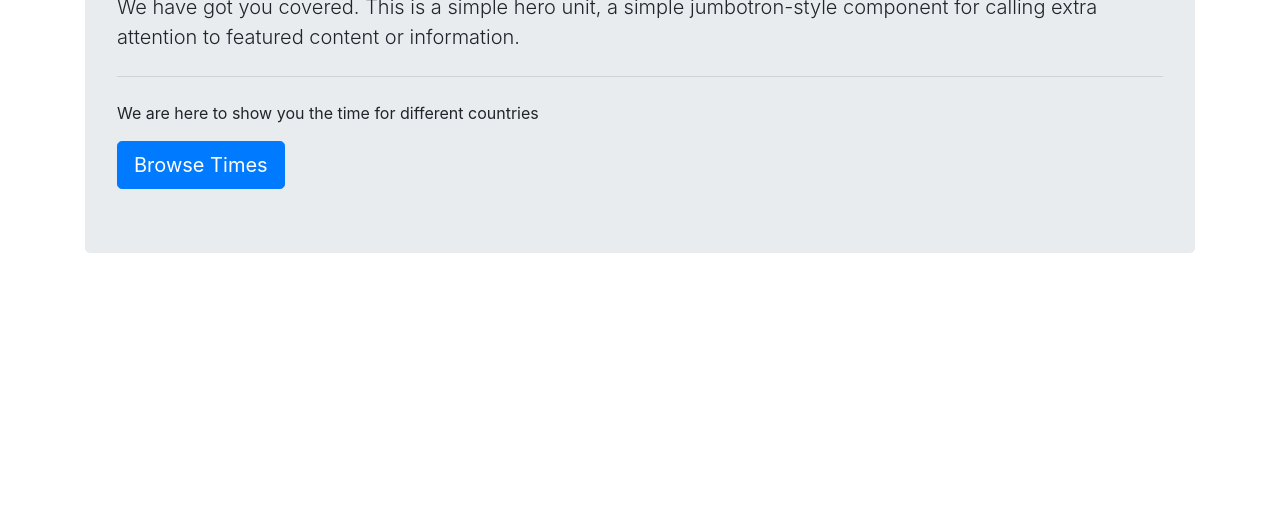
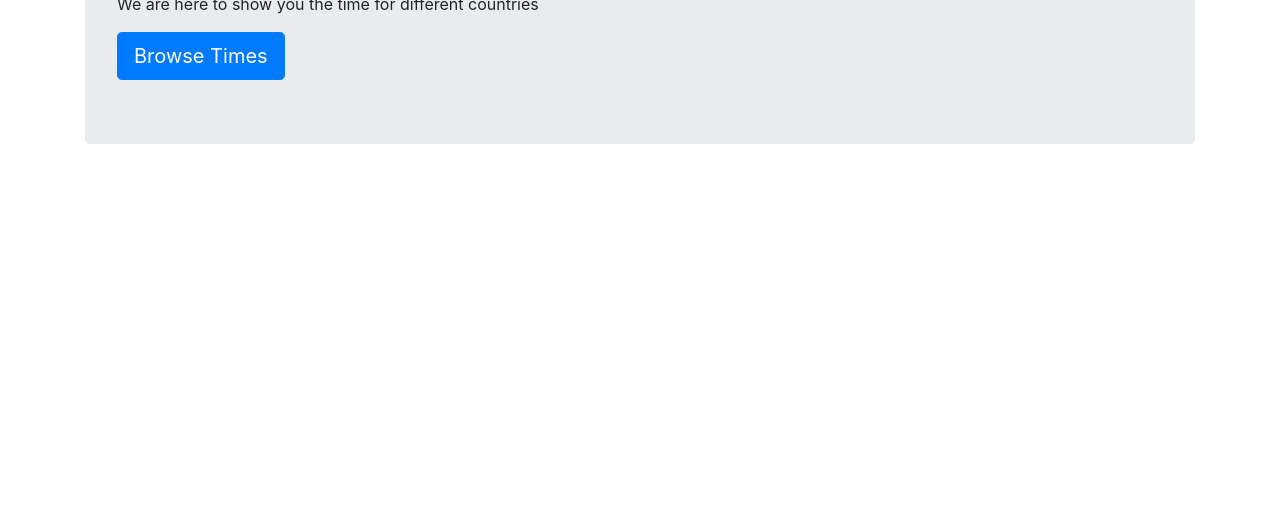
Before and after one commit to suvammohapatra/CLOCK, a plain HTML site: page index.html in a window 1280 px wide. Shown: the part 294-800 px from the top of the page. Drawn offline with nearby package versions, Linux system fonts and the light colour scheme.

Commit message:
Update index.html

```diff
--- a/index.html
+++ b/index.html
@@ -69,9 +69,6 @@
     <div class="container my-4">
         <div class="jumbotron">
             <h1 class="display-4">Current time Is: <span id="time"></span></h1>
-            <p class="lead">We have got you covered. This is a simple hero unit, a simple jumbotron-style component for
-                calling extra attention to featured content or information.</p>
-            <hr class="my-4">
             <p>We are here to show you the time for different countries</p>
             <a class="btn btn-primary btn-lg" href="#" role="button">Browse Times</a>
         </div>
```
